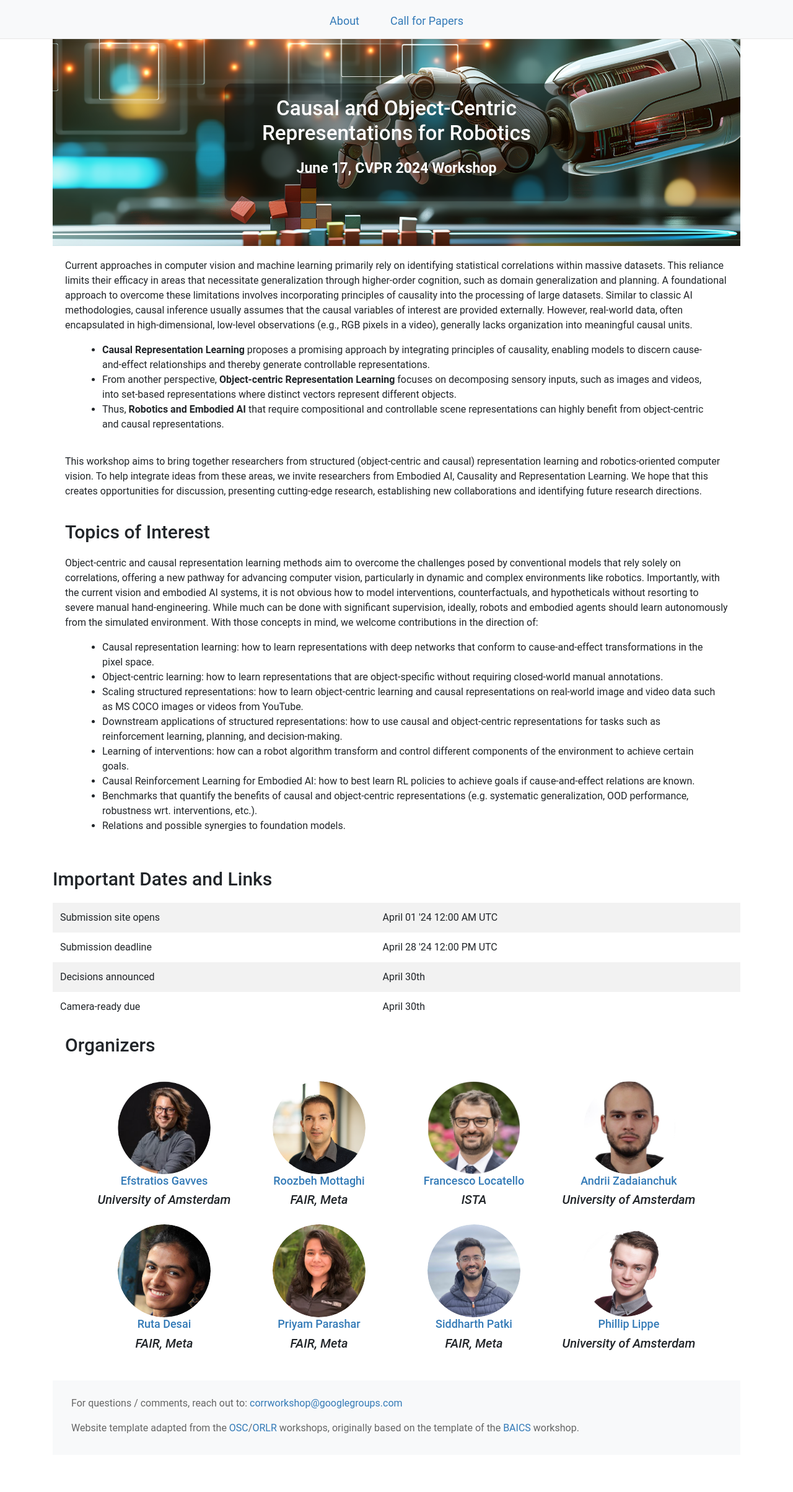
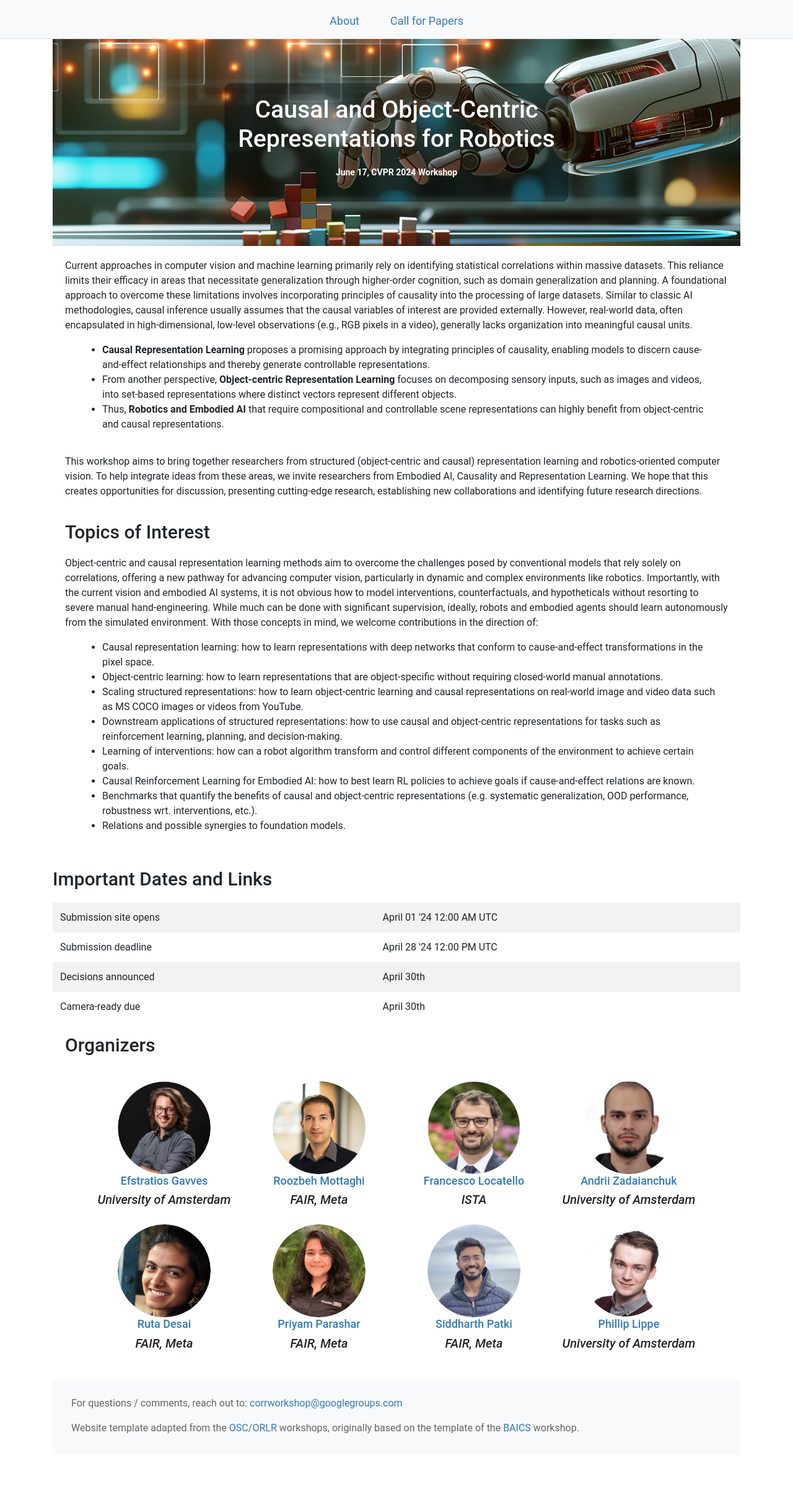
Before and after one commit to corrworkshop/corrworkshop.github.io, a Jekyll site: the page built from index.html, in a window 1280 px wide. Shown: the whole page at 62% size. Built offline with Jekyll 4.4.1, drawn with Linux system fonts in a browser that asks for light colours; nearby versions of some CDN libraries.

Commit message:
Fix for large screens

```diff
--- a/css/style.css
+++ b/css/style.css
@@ -287,3 +287,15 @@ table .time {
   font-family: Roboto, sans-serif; /* Ensure consistency if needed, or remove if not */
   font-size: 2.6vw;
 }
+
+/* Set a maximum font size for really large screens */
+@media (min-width: 1200px) {
+  .banner-text {
+    font-size: 14px; /* Fixed size for large screens */
+  }
+  .banner-text h1,
+  .banner-text h2,
+  .banner-text h3 {
+    font-size: 2.8em; /* Scales relative to the parent font size */
+  }
+}
```
